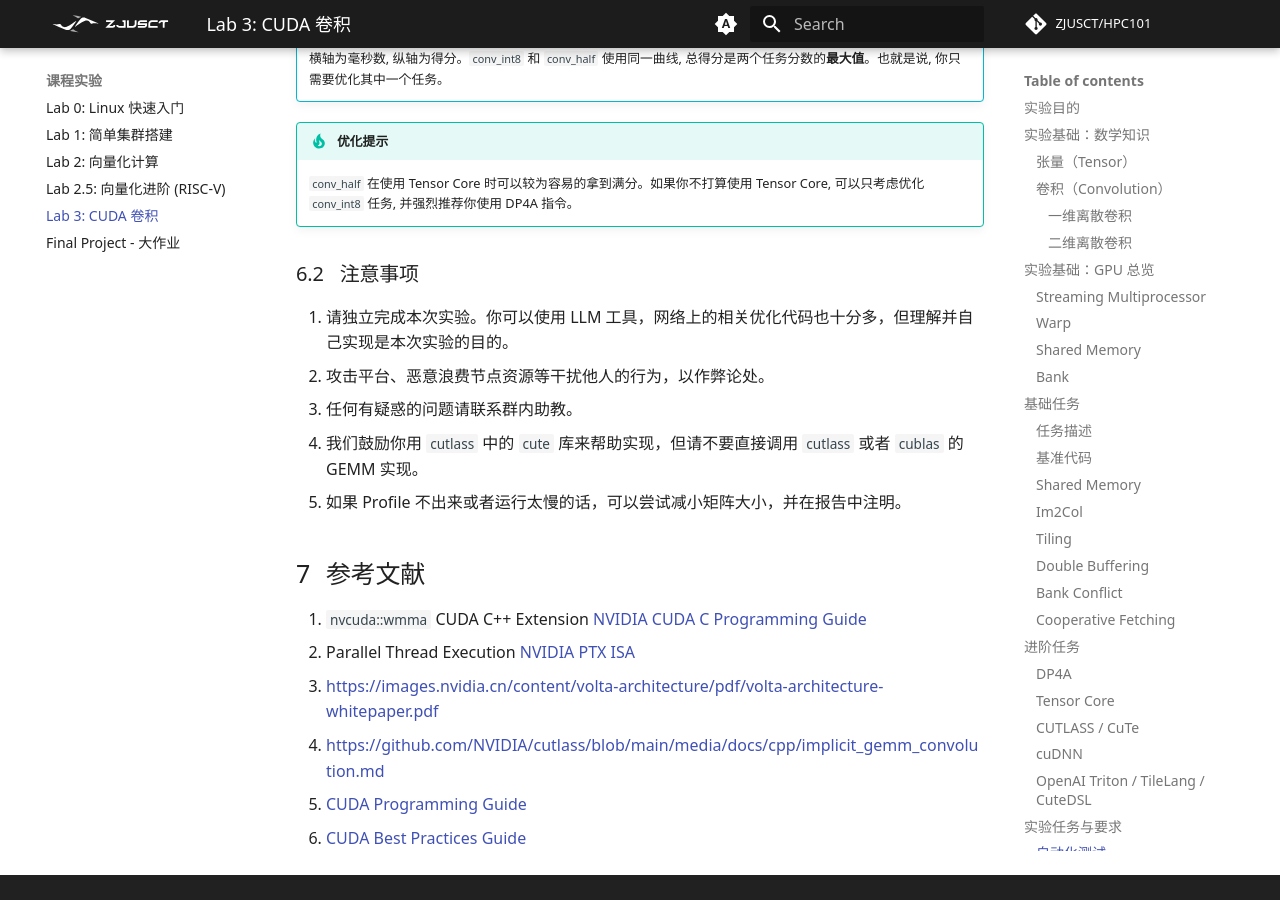
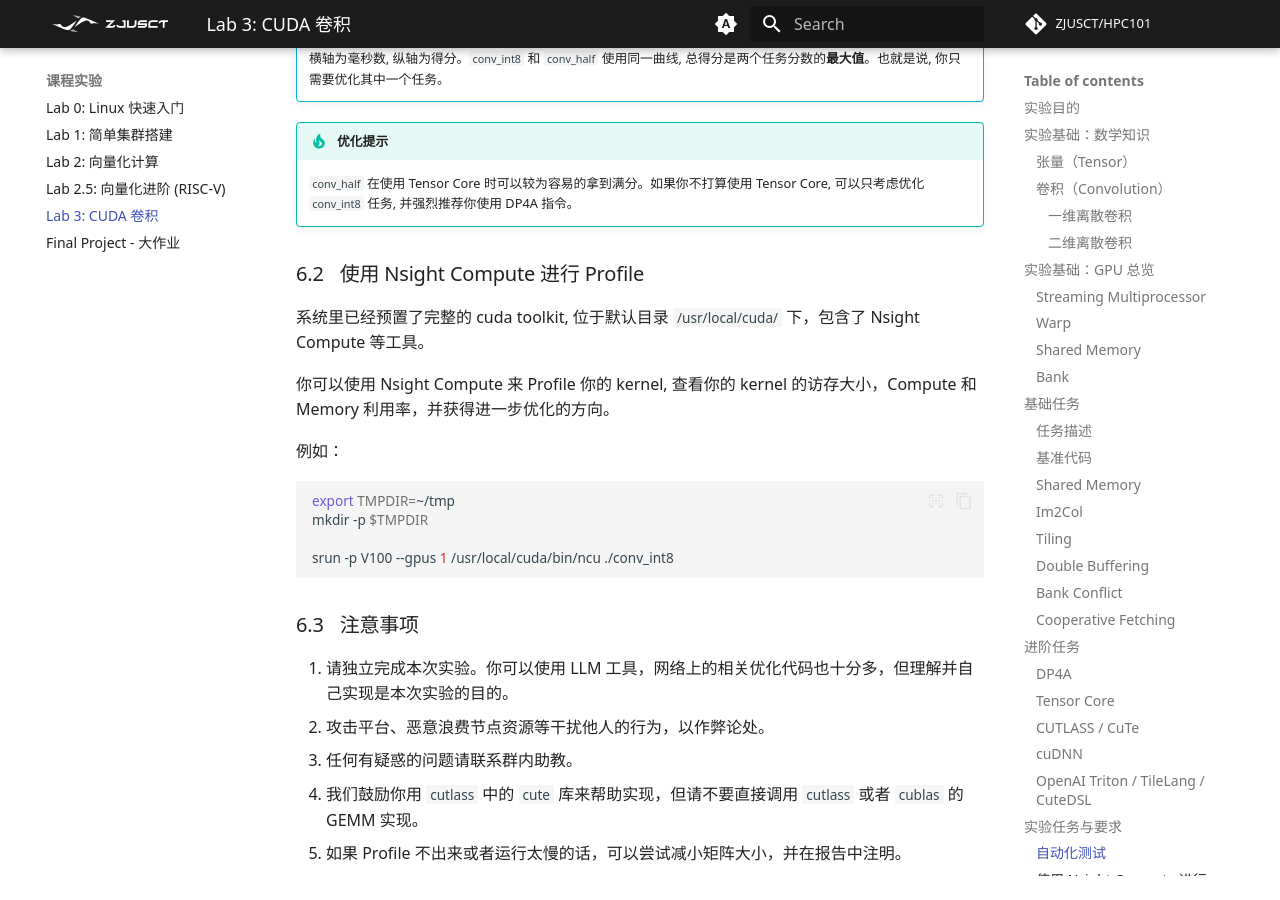
Before and after one commit to wys917/HPC101, an MkDocs documentation site: the page built from docs/lab/Lab3-CudaConv/index.md, in a window 1280 px wide and 900 px high, scrolled down 14968 px. Built offline with MkDocs 1.6.1 and Material for MkDocs 9.7.7, drawn with Linux system fonts in a browser that asks for light colours; some web fonts are replaced; comment, search, counter and statistics services are not loaded.

Commit message:
docs: add tip about how to use nsight compute profiling tools

````diff
--- a/docs/lab/Lab3-CudaConv/index.md
+++ b/docs/lab/Lab3-CudaConv/index.md
@@ -403,6 +403,21 @@ ssh <username>+oj@clusters.zju.edu.cn submit lab3
 !!! tip "优化提示"
     `conv_half` 在使用 Tensor Core 时可以较为容易的拿到满分。如果你不打算使用 Tensor Core, 可以只考虑优化 `conv_int8` 任务, 并强烈推荐你使用 DP4A 指令。
 
+### 使用 Nsight Compute 进行 Profile
+
+系统里已经预置了完整的 cuda toolkit, 位于默认目录 `/usr/local/cuda/` 下，包含了 Nsight Compute 等工具。
+
+你可以使用 Nsight Compute 来 Profile 你的 kernel, 查看你的 kernel 的访存大小，Compute 和 Memory 利用率，并获得进一步优化的方向。
+
+例如：
+```bash
+export TMPDIR=~/tmp
+mkdir -p $TMPDIR
+
+srun -p V100 --gpus 1 /usr/local/cuda/bin/ncu ./conv_int8
+```
+
+
 ### 注意事项
 
 1. 请独立完成本次实验。你可以使用 LLM 工具，网络上的相关优化代码也十分多，但理解并自己实现是本次实验的目的。
````
